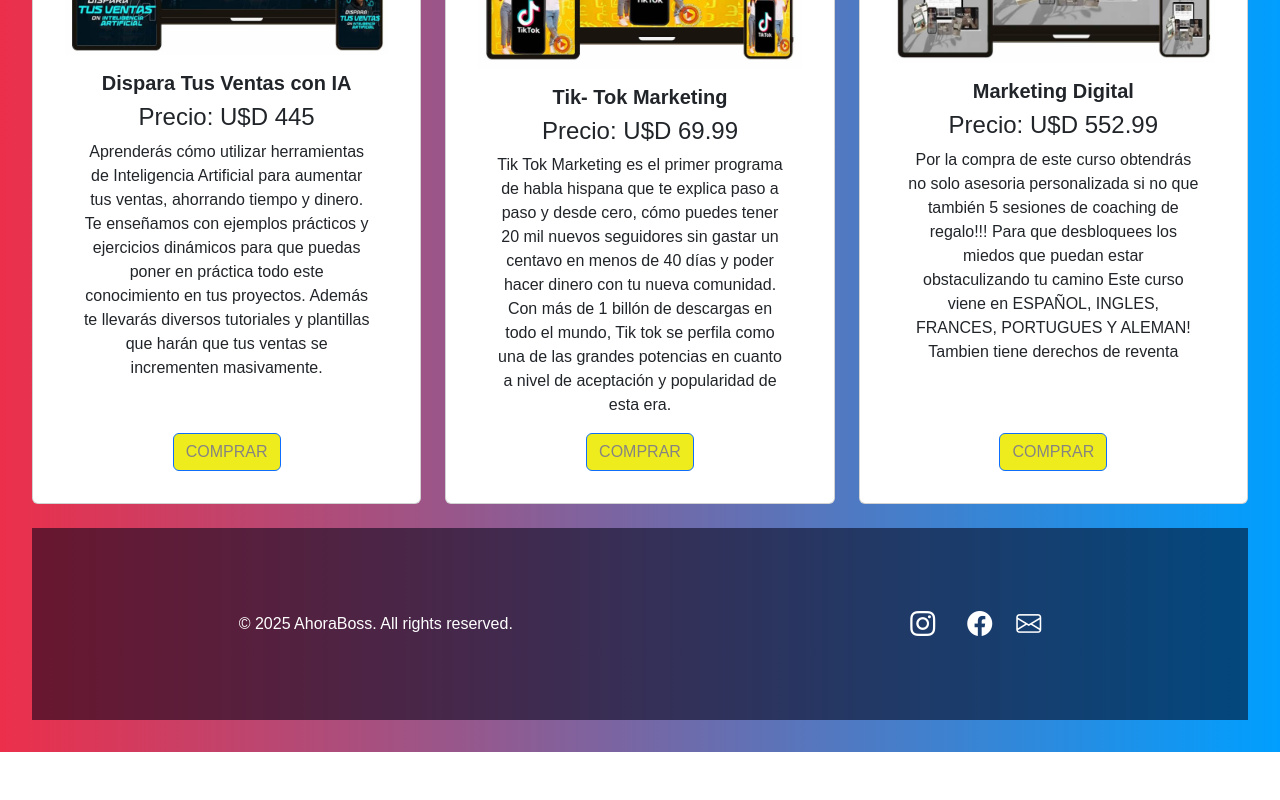
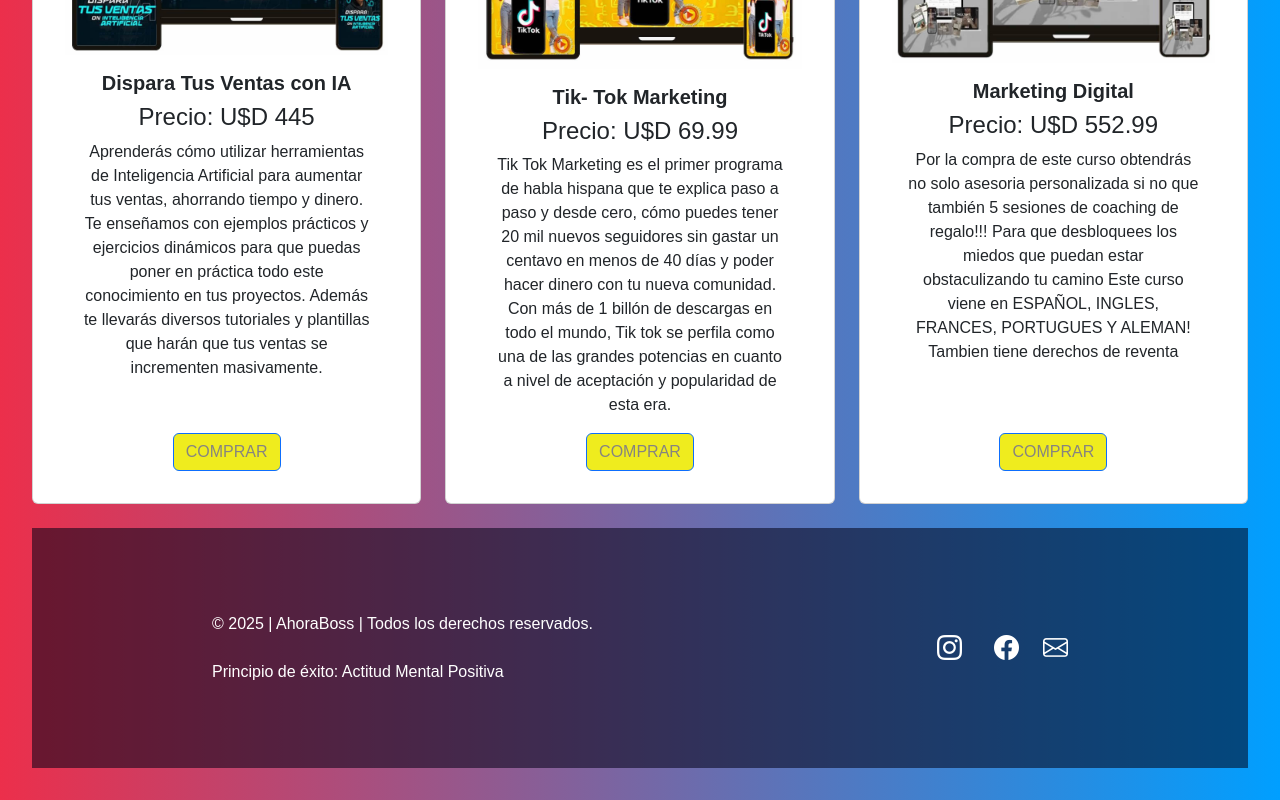
Before and after one commit to jaknario/ahoraboss, a React (Vite) app: page / in a window 1280 px wide. Shown: the part 1379-2179 px from the top of the page. Before the commit the page ends 2131 px from the top, so only its background shows below. Built offline with nearby package versions, Linux system fonts and the light colour scheme.

Commit message:
Actualización del componente Footer

```diff
--- a/src/components/Footer.jsx
+++ b/src/components/Footer.jsx
@@ -8,8 +8,10 @@
       <ContactForm />
       <div className="container container-fluid d-flex justify-content-around align-items-center">
         <div>
-          <footer className="f-text">
-            <p>© 2025 AhoraBoss. All rights reserved.</p>
+          <footer className="f-text text-start">
+            <p>© 2025 | AhoraBoss | Todos los derechos reservados.</p>
+            <br/>
+            <p>Principio de éxito: Actitud Mental Positiva</p>
           </footer>
         </div>
         <div className="card-icon  d-flex justify-content-around align-items-center">
--- a/src/index.css
+++ b/src/index.css
@@ -25,10 +25,6 @@
   color: #f5f1f1;
 }
 
-/* .d-flex{
-  gap: 10px;
-} */
-
 .f-c{
   margin: 0%;
 }
@@ -40,7 +36,7 @@
 .container{
   background-color: #0000168a;
   max-width: 100%;
-  height: 12em;
+  height: 15em;
   display: flex;
   justify-content: center;
   align-items: center;
```
